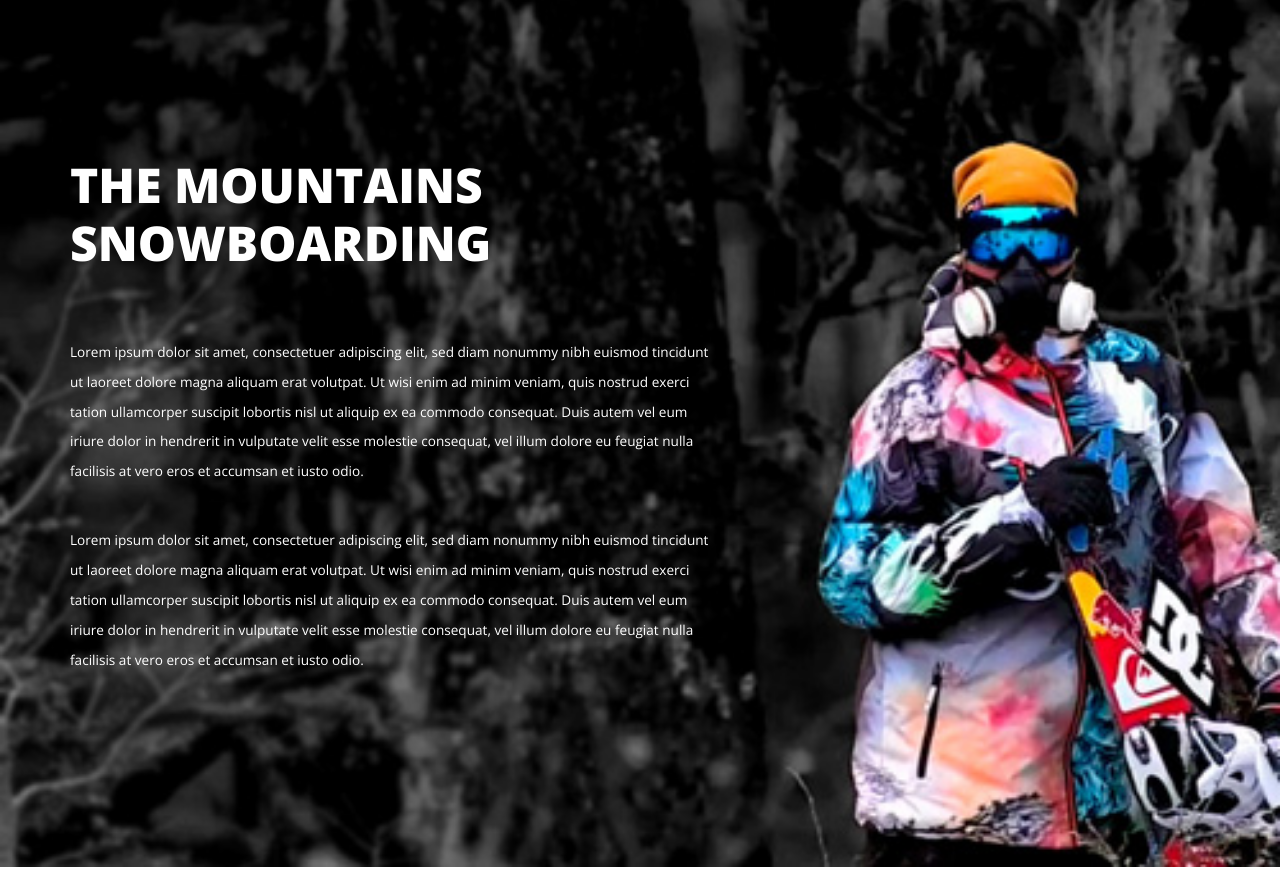
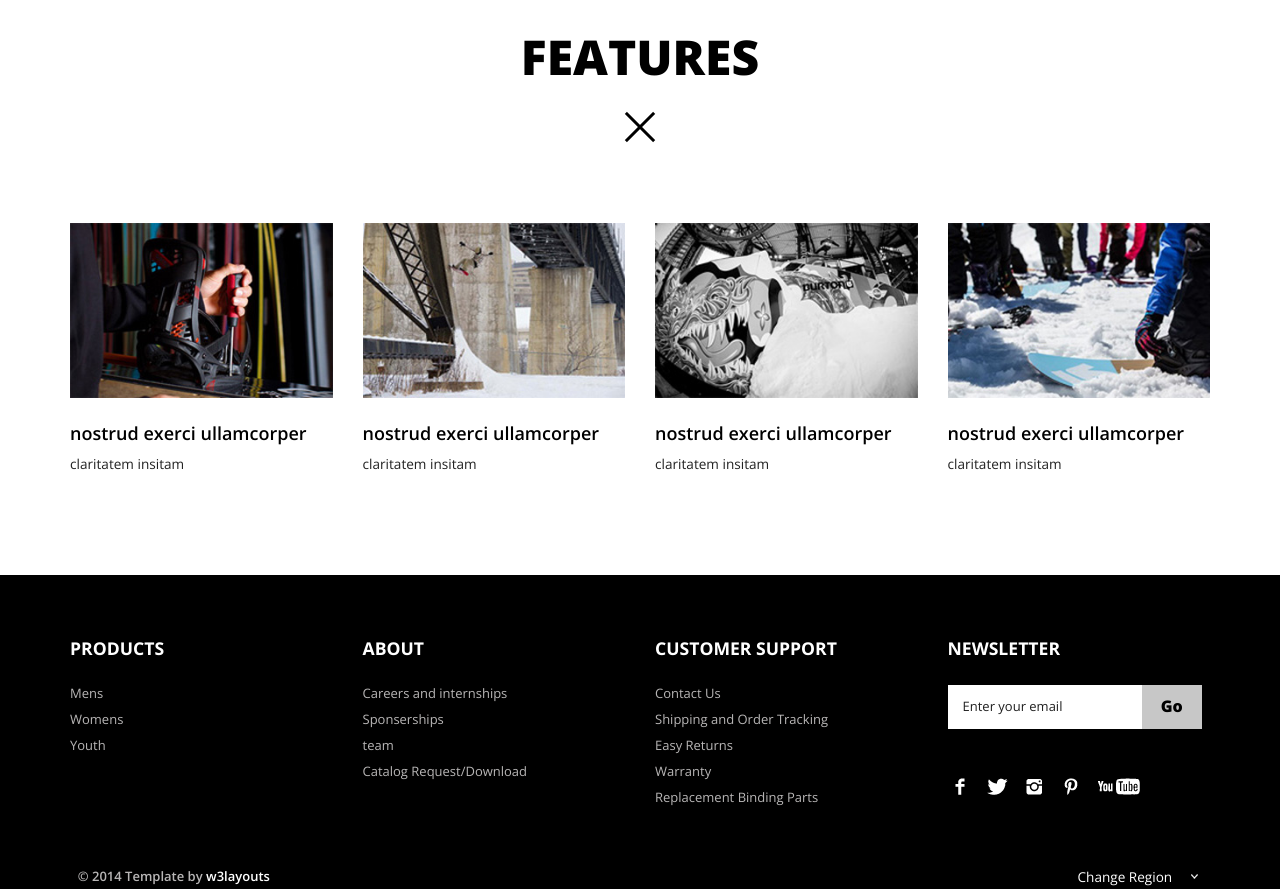
Before and after one commit to HTTYD12/estesech, a plain HTML site: page index.html in a window 1280 px wide. Shown: the part 787-1676 px from the top of the page. Drawn offline with nearby package versions, Linux system fonts and the light colour scheme.

Commit message:
Update index.html

```diff
--- a/index.html
+++ b/index.html
@@ -238,22 +238,7 @@ License URL: http://creativecommons.org/licenses/by/3.0/
        <!--/slider -->
 
 
-		    });
 
-		});
-		</script>
-		<script type="text/javascript" src="js/jquery.flexisel.js"></script>
-		</div>
-	</div>
-	<div class="content-bottom">
-		<div class="container">
-			<div class="row content_bottom-text">
-			  <div class="col-md-7">
-				<h3>The Mountains<br>Snowboarding</h3>
-				<p class="m_1">Lorem ipsum dolor sit amet, consectetuer adipiscing elit, sed diam nonummy nibh euismod tincidunt ut laoreet dolore magna aliquam erat volutpat. Ut wisi enim ad minim veniam, quis nostrud exerci tation ullamcorper suscipit lobortis nisl ut aliquip ex ea commodo consequat. Duis autem vel eum iriure dolor in hendrerit in vulputate velit esse molestie consequat, vel illum dolore eu feugiat nulla facilisis at vero eros et accumsan et iusto odio.</p>
-				<p class="m_2">Lorem ipsum dolor sit amet, consectetuer adipiscing elit, sed diam nonummy nibh euismod tincidunt ut laoreet dolore magna aliquam erat volutpat. Ut wisi enim ad minim veniam, quis nostrud exerci tation ullamcorper suscipit lobortis nisl ut aliquip ex ea commodo consequat. Duis autem vel eum iriure dolor in hendrerit in vulputate velit esse molestie consequat, vel illum dolore eu feugiat nulla facilisis at vero eros et accumsan et iusto odio.</p>
-			  </div>
-			</div>
 		</div>
 	</div>
 	<div class="features">
```
